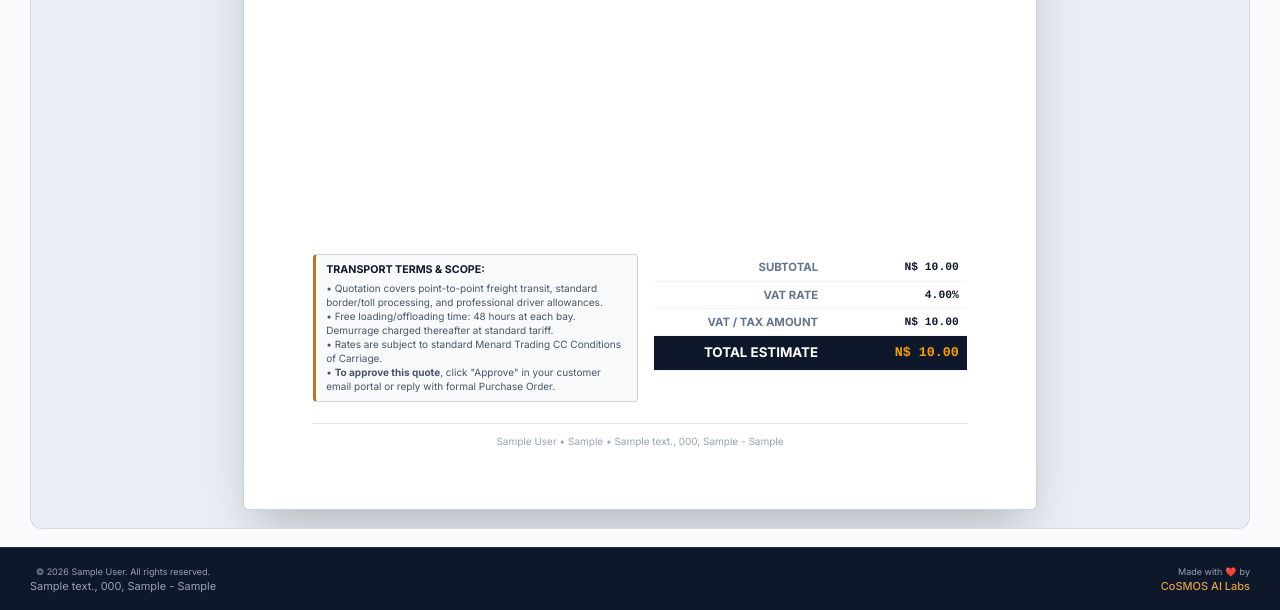
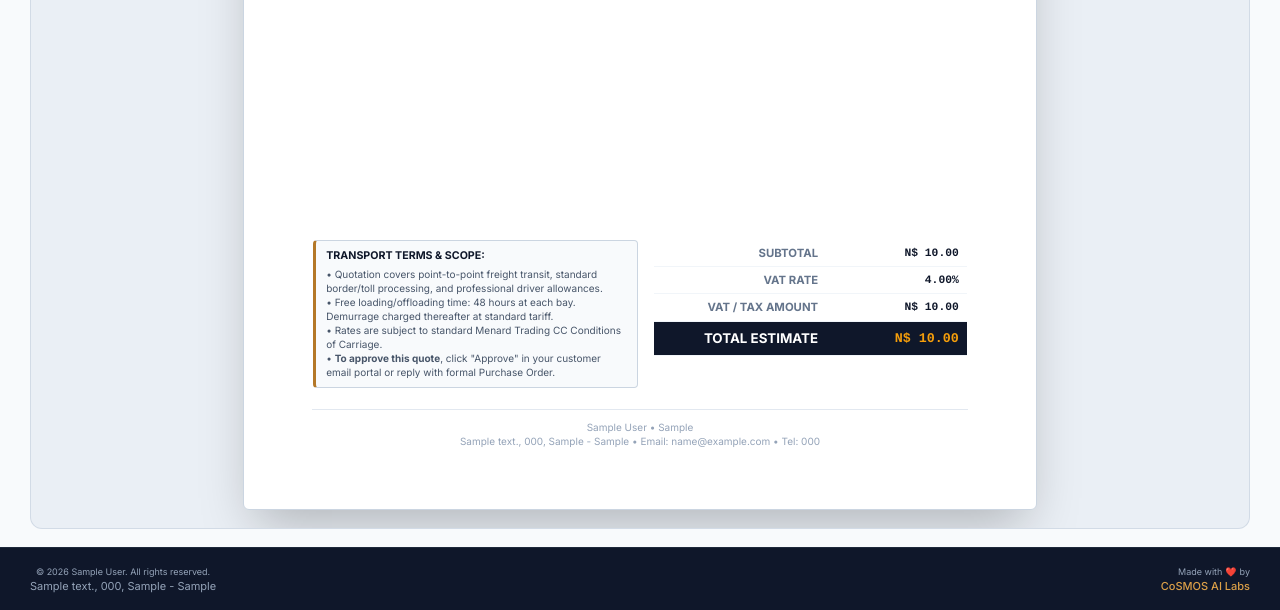
Before and after one commit to issamwema8-code/menardtrading, a Django app: page /quotes/1/preview/ in a window 1280 px wide. Shown: the part 839-1449 px from the top of the page. Run offline with Django 5.2, Linux system fonts and the light colour scheme; a user stored in the database is signed in; tables that the repository leaves empty hold one stand-in row (values such as "Sample post"); data that the repository does not hold is empty; some libraries are stand-ins or nearby versions.

Commit message:
feat(branding): update company footer details across PDFs and email templates

```diff
--- a/apps/accounts/models.py
+++ b/apps/accounts/models.py
@@ -339,9 +339,9 @@ class CompanySettings(models.Model):
     company_reg_number = models.CharField(max_length=100, blank=True, default="", help_text="Company / Close Corporation Registration Number")
 
     # Contact & Communication
-    phone = models.CharField(max_length=50, blank=True, default="", help_text="Primary telephone number")
-    mobile = models.CharField(max_length=50, blank=True, default="", help_text="Direct / Mobile number")
-    email = models.EmailField(blank=True, default="info@menardtrading.com", help_text="General company email")
+    phone = models.CharField(max_length=50, blank=True, default="+264 81 445 5188", help_text="Primary telephone number")
+    mobile = models.CharField(max_length=50, blank=True, default="+264 81 445 5188", help_text="Direct / Mobile number")
+    email = models.EmailField(blank=True, default="support@menardtrading.com", help_text="General company email")
     orders_email = models.EmailField(blank=True, default="orders@menardtrading.com", help_text="Orders & POs mailbox")
     quotes_email = models.EmailField(blank=True, default="quotes@menardtrading.com", help_text="Quotations mailbox")
     accounts_email = models.EmailField(blank=True, default="accounts@menardtrading.com", help_text="Accounts & Billing mailbox")
@@ -389,9 +389,9 @@ class CompanySettings(models.Model):
                 vat_number="",
                 vat_rate=Decimal('15.00'),
                 company_reg_number="",
-                phone="",
-                mobile="",
-                email="info@menardtrading.com",
+                phone="+264 81 445 5188",
+                mobile="+264 81 445 5188",
+                email="support@menardtrading.com",
                 orders_email="orders@menardtrading.com",
                 quotes_email="quotes@menardtrading.com",
                 accounts_email="accounts@menardtrading.com",
--- a/menard_core/settings.py
+++ b/menard_core/settings.py
@@ -319,8 +319,8 @@ EMAIL_BRANDING = {
     'accounts_email': 'accounts@menardtrading.com',
     'orders_email': 'orders@menardtrading.com',
     'quotes_email': 'quotes@menardtrading.com',
-    'phone': '',
-    'mobile': '',
+    'phone': '+264 81 445 5188',
+    'mobile': '+264 81 445 5188',
     'company_reg_number': '',
     'vat_number': '',
     'postal_address': 'P O BOX 497-19001,',
--- a/templates/accounting/statement_pdf.html
+++ b/templates/accounting/statement_pdf.html
@@ -286,7 +286,8 @@
 
     <!-- Footer -->
     <div class="footer">
-        Thank you for your business. &bull; {{ branding.brand_name|default:branding.company_name|default:"MENARD TRADING CC" }} &bull; {{ branding.tagline|default:"ALWAYS ON TIME" }} &bull; {{ branding.company_address|default:"P O BOX 497-19001, RUNDU - NAMIBIA" }}
+        Thank you for your business. &bull; {{ branding.brand_name|default:branding.company_name|default:"MENARD TRADING CC" }} &bull; {{ branding.tagline|default:"ALWAYS ON TIME" }}<br>
+        {{ branding.company_address|default:"P O BOX 497-19001, RUNDU - NAMIBIA" }} &bull; Email: {{ branding.support_email|default:"support@menardtrading.com" }} &bull; Tel: {{ branding.phone|default:"+264 81 445 5188" }}
     </div>
 </body>
 </html>
--- a/templates/emails/base_email.html
+++ b/templates/emails/base_email.html
@@ -265,7 +265,7 @@
           <span class="footer-tagline">{{ branding.tagline|default:"ALWAYS ON TIME" }}</span>
         </div>
         <div style="margin-top: 6px;">
-          {{ branding.company_address|default:"P O BOX 497-19001, RUNDU - NAMIBIA" }} &bull; Email: <a href="mailto:{{ branding.support_email|default:'info@menardtrading.com' }}">{{ branding.support_email|default:'info@menardtrading.com' }}</a>{% if branding.phone %} &bull; Tel: {{ branding.phone }}{% endif %}
+          {{ branding.company_address|default:"P O BOX 497-19001, RUNDU - NAMIBIA" }} &bull; Email: <a href="mailto:{{ branding.support_email|default:'support@menardtrading.com' }}">{{ branding.support_email|default:'support@menardtrading.com' }}</a> &bull; Tel: {{ branding.phone|default:"+264 81 445 5188" }}
         </div>
         {% if branding.company_reg_number or branding.vat_number %}
         <div class="footer-meta">
--- a/templates/pdfs/invoice_pdf.html
+++ b/templates/pdfs/invoice_pdf.html
@@ -408,7 +408,8 @@
 
     <!-- Footer -->
     <div class="doc-footer">
-      {{ branding.brand_name|default:branding.company_name|default:"MENARD TRADING CC" }} &bull; {{ branding.tagline|default:"ALWAYS ON TIME" }} &bull; {{ branding.company_address|default:"P O BOX 497-19001, RUNDU - NAMIBIA" }}
+      {{ branding.brand_name|default:branding.company_name|default:"MENARD TRADING CC" }} &bull; {{ branding.tagline|default:"ALWAYS ON TIME" }}<br>
+      {{ branding.company_address|default:"P O BOX 497-19001, RUNDU - NAMIBIA" }} &bull; Email: {{ branding.support_email|default:"support@menardtrading.com" }} &bull; Tel: {{ branding.phone|default:"+264 81 445 5188" }}
     </div>
   </div> <!-- end .doc-bottom-section -->
 </div> <!-- end .doc-page-wrapper -->
--- a/templates/pdfs/quotation_pdf.html
+++ b/templates/pdfs/quotation_pdf.html
@@ -399,7 +399,8 @@
 
     <!-- Footer -->
     <div class="doc-footer">
-      {{ branding.brand_name|default:branding.company_name|default:"MENARD TRADING CC" }} &bull; {{ branding.tagline|default:"ALWAYS ON TIME" }} &bull; {{ branding.company_address|default:"P O BOX 497-19001, RUNDU - NAMIBIA" }}
+      {{ branding.brand_name|default:branding.company_name|default:"MENARD TRADING CC" }} &bull; {{ branding.tagline|default:"ALWAYS ON TIME" }}<br>
+      {{ branding.company_address|default:"P O BOX 497-19001, RUNDU - NAMIBIA" }} &bull; Email: {{ branding.support_email|default:"support@menardtrading.com" }} &bull; Tel: {{ branding.phone|default:"+264 81 445 5188" }}
     </div>
   </div> <!-- end .doc-bottom-section -->
 </div> <!-- end .doc-page-wrapper -->
--- a/templates/pdfs/receipt_pdf.html
+++ b/templates/pdfs/receipt_pdf.html
@@ -304,7 +304,8 @@
 
     <!-- Footer -->
     <div class="doc-footer">
-      {{ branding.brand_name|default:branding.company_name|default:"MENARD TRADING CC" }} &bull; {{ branding.tagline|default:"ALWAYS ON TIME" }} &bull; {{ branding.company_address|default:"P O BOX 497-19001, RUNDU - NAMIBIA" }}
+      {{ branding.brand_name|default:branding.company_name|default:"MENARD TRADING CC" }} &bull; {{ branding.tagline|default:"ALWAYS ON TIME" }}<br>
+      {{ branding.company_address|default:"P O BOX 497-19001, RUNDU - NAMIBIA" }} &bull; Email: {{ branding.support_email|default:"support@menardtrading.com" }} &bull; Tel: {{ branding.phone|default:"+264 81 445 5188" }}
     </div>
   </div> <!-- end .doc-bottom-section -->
 </div> <!-- end .doc-page-wrapper -->
```
Also changed, not shown: tests/test_company_settings.py (+2 -2 lines).
